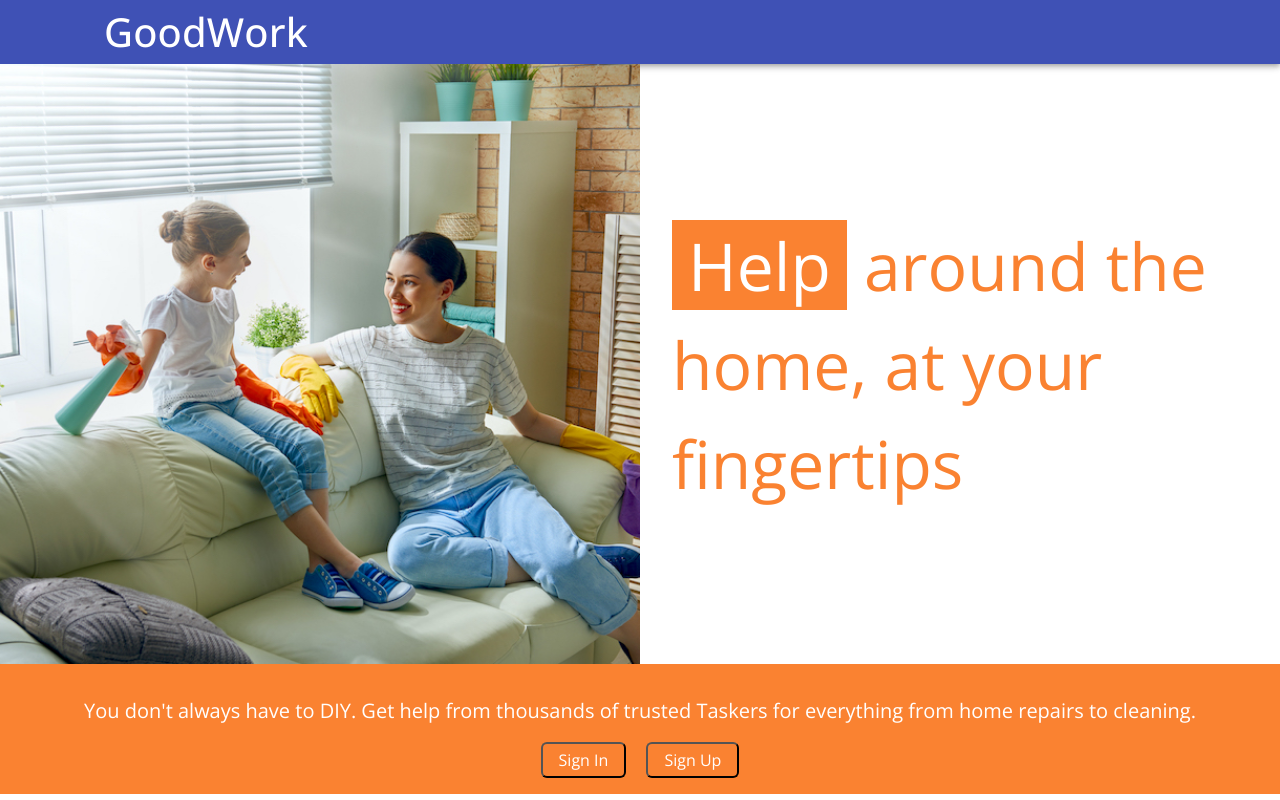
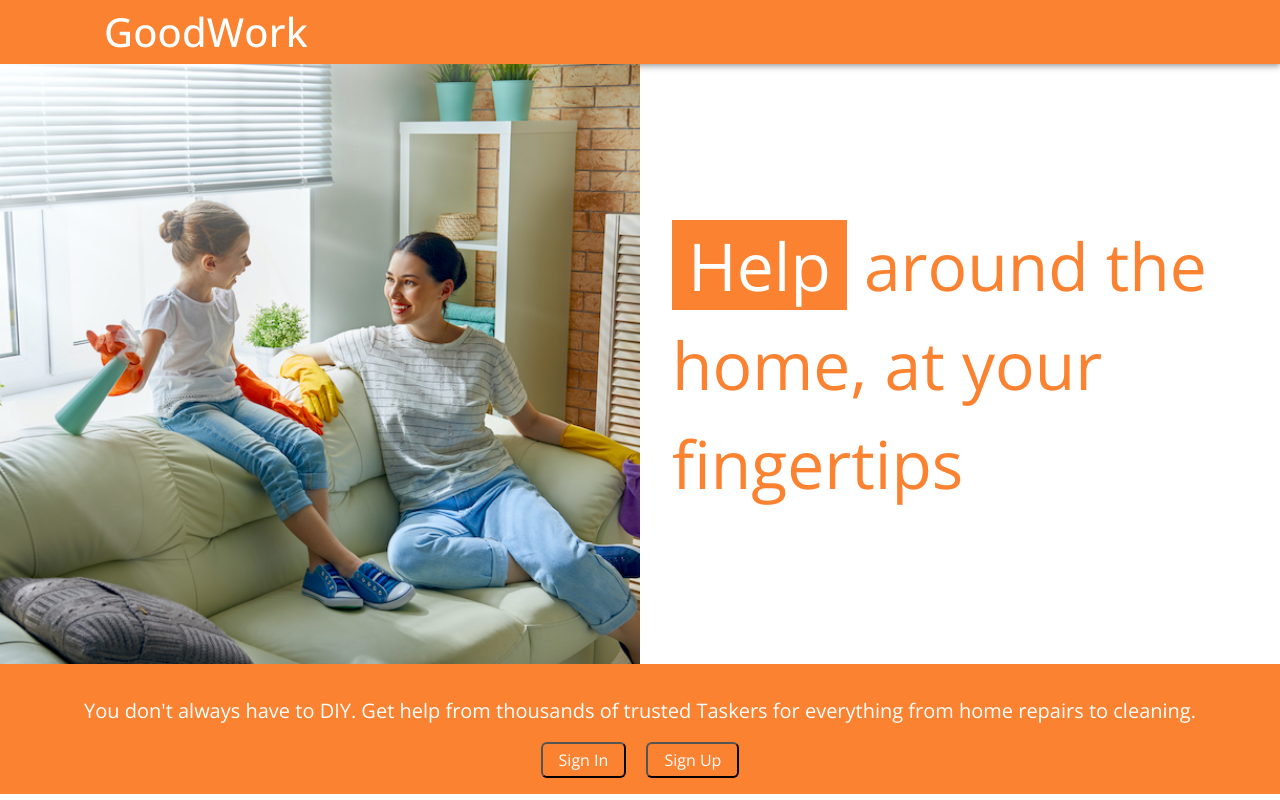
Before and after one commit to EdeniltonBorba/GoodWork, a React (Create React App) app: page / in a window 1280 px wide. Built offline with nearby package versions, Linux system fonts and the light colour scheme.

Commit message:
change color

```diff
--- a/src/components/Navbar/NavOpening.js
+++ b/src/components/Navbar/NavOpening.js
@@ -34,6 +34,11 @@ const useStyles = makeStyles(theme => ({
             display: 'none',
         },
     },
+
+    navBar: {
+        backgroundColor: "#fa8231",
+    },
+
 }));
 
 export default function NavOpening() {
@@ -41,8 +46,8 @@ export default function NavOpening() {
 
     return (
 
-        <div className="">
-            <AppBar position="static">
+        <div>
+            <AppBar className={classes.navBar} position="static">
                 <Toolbar>
 
                     <Typography className={classes.title} variant="h6" noWrap>
```
